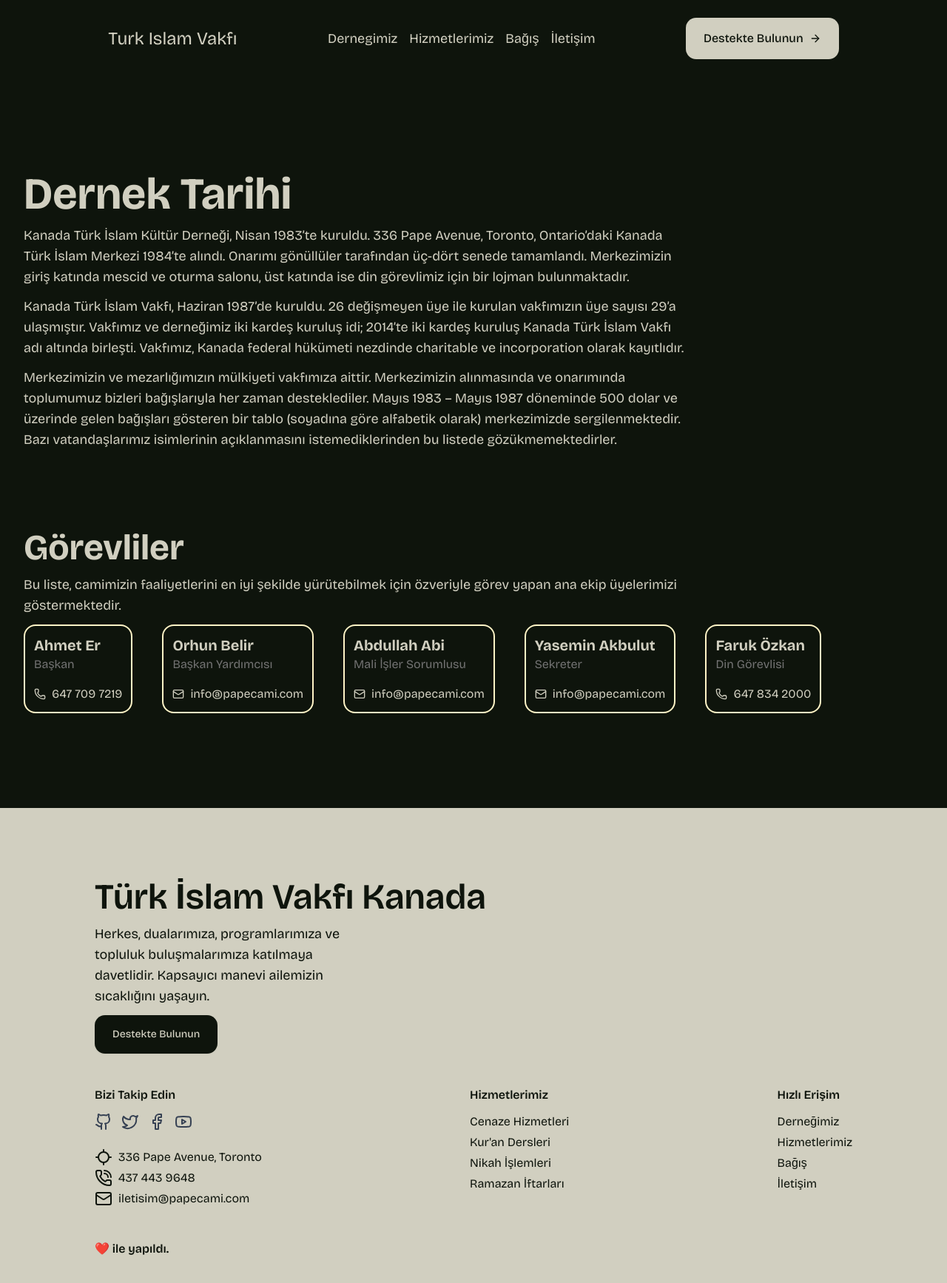
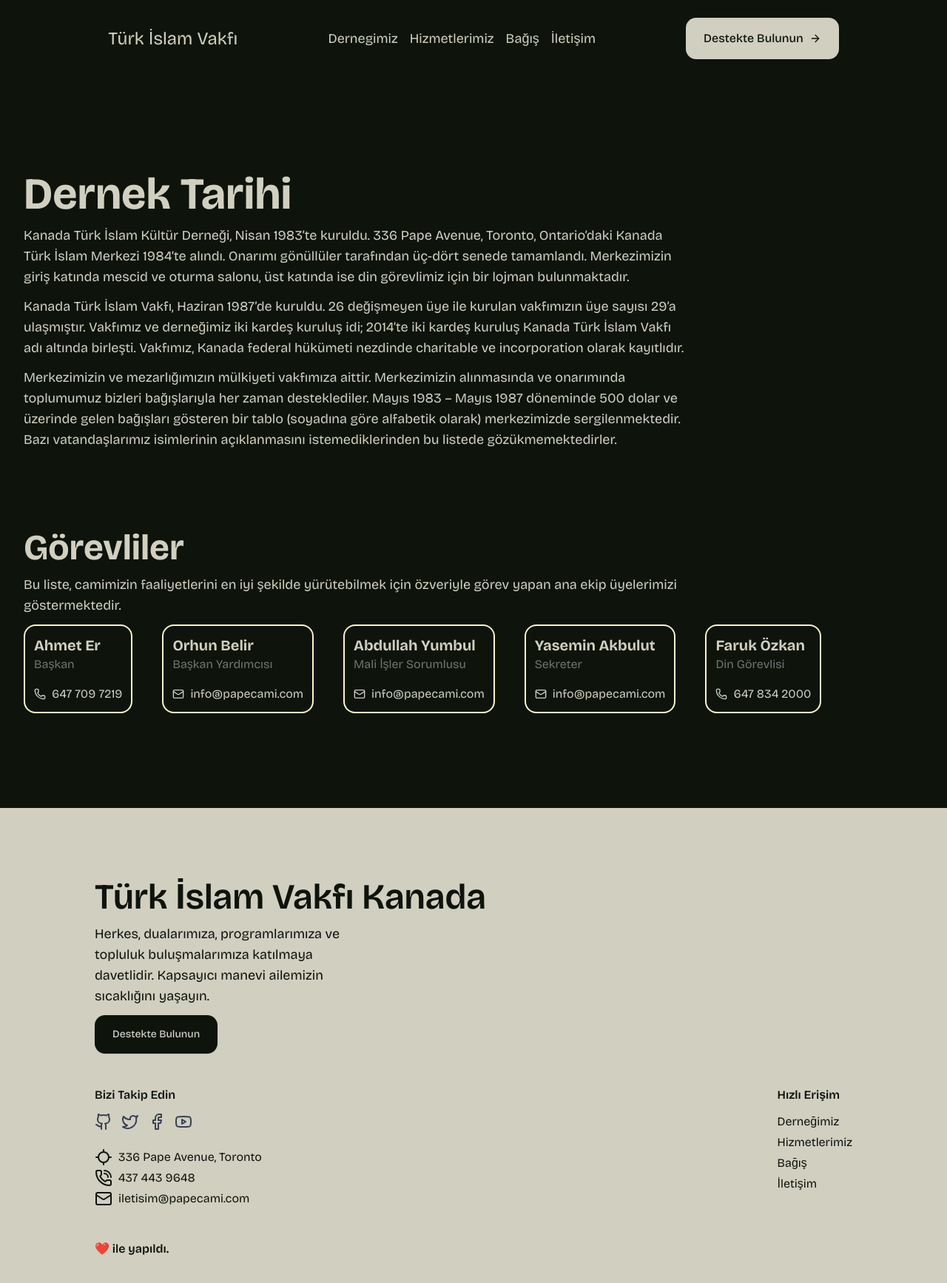
Before and after one commit to ismailsari07/pape-mosque, a Next.js app: page /about in a window 1280 px wide. Shown: the top 1734 px of the page at 74% size. Built offline with nearby package versions, Linux system fonts and the light colour scheme.

Commit message:
fix: change simple text

```diff
--- a/app/about/page.tsx
+++ b/app/about/page.tsx
@@ -28,32 +28,32 @@ export default function About() {
       name: "Ahmet Er",
       title: "Başkan",
       contactType: "phone" as ContactType,
-      contactText: "647 709 7219"
+      contactText: "647 709 7219",
     },
     {
       name: "Orhun Belir",
       title: "Başkan Yardımcısı",
       contactType: "email" as ContactType,
-      contactText: "info@papecami.com"
+      contactText: "info@papecami.com",
     },
     {
-      name: "Abdullah Abi",
+      name: "Abdullah Yumbul",
       title: "Mali İşler Sorumlusu",
       contactType: "email" as ContactType,
-      contactText: "info@papecami.com"
+      contactText: "info@papecami.com",
     },
     {
       name: "Yasemin Akbulut",
       title: "Sekreter",
       contactType: "email" as ContactType,
-      contactText: "info@papecami.com"
+      contactText: "info@papecami.com",
     },
     {
       name: "Faruk Özkan",
       title: "Din Görevlisi",
       contactType: "phone" as ContactType,
-      contactText: "647 834 2000"
-    }
+      contactText: "647 834 2000",
+    },
   ];
 
   return (
@@ -111,12 +111,16 @@ export default function About() {
               {gorevli.contactType === "phone" ? (
                 <>
                   <PhoneIcon size={16} />
-                  <a href={`tel:${gorevli.contactText.replace(/[^+\d]/g, "")}`}>{gorevli.contactText}</a>
+                  <a href={`tel:${gorevli.contactText.replace(/[^+\d]/g, "")}`}>
+                    {gorevli.contactText}
+                  </a>
                 </>
               ) : (
                 <>
                   <MailIcon size={16} />
-                  <a href={`mailto:${gorevli.contactText}`}>{gorevli.contactText}</a>
+                  <a href={`mailto:${gorevli.contactText}`}>
+                    {gorevli.contactText}
+                  </a>
                 </>
               )}
             </div>
--- a/components/Footer.tsx
+++ b/components/Footer.tsx
@@ -16,9 +16,12 @@ export default function Footer() {
       <div className="container flex flex-col items-start gap-3">
         <h2 className="text-5xl font-semibold">Türk İslam Vakfı Kanada</h2>
         <p className="md:w-1/3 text-lg">
-       Herkes, dualarımıza, programlarımıza ve topluluk buluşmalarımıza katılmaya davetlidir. Kapsayıcı manevi ailemizin sıcaklığını yaşayın.
+          Herkes, dualarımıza, programlarımıza ve topluluk buluşmalarımıza
+          katılmaya davetlidir. Kapsayıcı manevi ailemizin sıcaklığını yaşayın.
         </p>
-        <Button variant={"secondary"}><Link href={"donation"}>Destekte Bulunun</Link></Button>
+        <Button variant={"secondary"}>
+          <Link href={"donation"}>Destekte Bulunun</Link>
+        </Button>
         <div className="w-full flex flex-col md:flex-row justify-between items-start max-md:gap-5 my-8">
           {/* Follow Us */}
           <div>
@@ -53,40 +56,41 @@ export default function Footer() {
             </ul>
           </div>
 
-          {/* Hizmetlerimiz */}
-          <div>
-            <h4 className="font-semibold md:mb-3">Hizmetlerimiz</h4>
-            <ul className="space-y-1">
-              <li>
-                <a href="#">Cenaze Hizmetleri</a>
-              </li>
-              <li>
-                <a href="#">Kur'an Dersleri</a>
-              </li>
-              <li>
-                <a href="#">Nikah İşlemleri</a>
-              </li>
-              <li>
-                <a href="#">Ramazan İftarları</a>
-              </li>
-            </ul>
-          </div>
-
           {/* Yardım */}
           <div>
             <h4 className="font-semibold md:mb-3">Hızlı Erişim</h4>
             <ul className="space-y-1">
               <li>
-                <Link href="/about" className="hover:text-green-500 transition-colors">Derneğimiz</Link>
+                <Link
+                  href="/about"
+                  className="hover:text-green-500 transition-colors"
+                >
+                  Derneğimiz
+                </Link>
               </li>
               <li>
-                <Link href="/service" className="hover:text-green-500 transition-colors">Hizmetlerimiz</Link>
+                <Link
+                  href="/service"
+                  className="hover:text-green-500 transition-colors"
+                >
+                  Hizmetlerimiz
+                </Link>
               </li>
               <li>
-                <Link href="/donation" className="hover:text-green-500 transition-colors">Bağış</Link>
+                <Link
+                  href="/donation"
+                  className="hover:text-green-500 transition-colors"
+                >
+                  Bağış
+                </Link>
               </li>
               <li>
-                <Link href="/contact" className="hover:text-green-500 transition-colors">İletişim</Link>
+                <Link
+                  href="/contact"
+                  className="hover:text-green-500 transition-colors"
+                >
+                  İletişim
+                </Link>
               </li>
             </ul>
           </div>
--- a/components/Navbar.tsx
+++ b/components/Navbar.tsx
@@ -16,7 +16,9 @@ import {
 export default function Navbar() {
   return (
     <nav className="flex justify-between md:justify-evenly items-center p-6 text-lg">
-      <Link href="/" className="text-bold text-2xl">Turk Islam Vakfı</Link>
+      <Link href="/" className="text-bold text-2xl">
+        Türk İslam Vakfı
+      </Link>
 
       <div className="hidden md:flex items-center gap-4">
         <Link href={"/about"}>Dernegimiz</Link>
```
